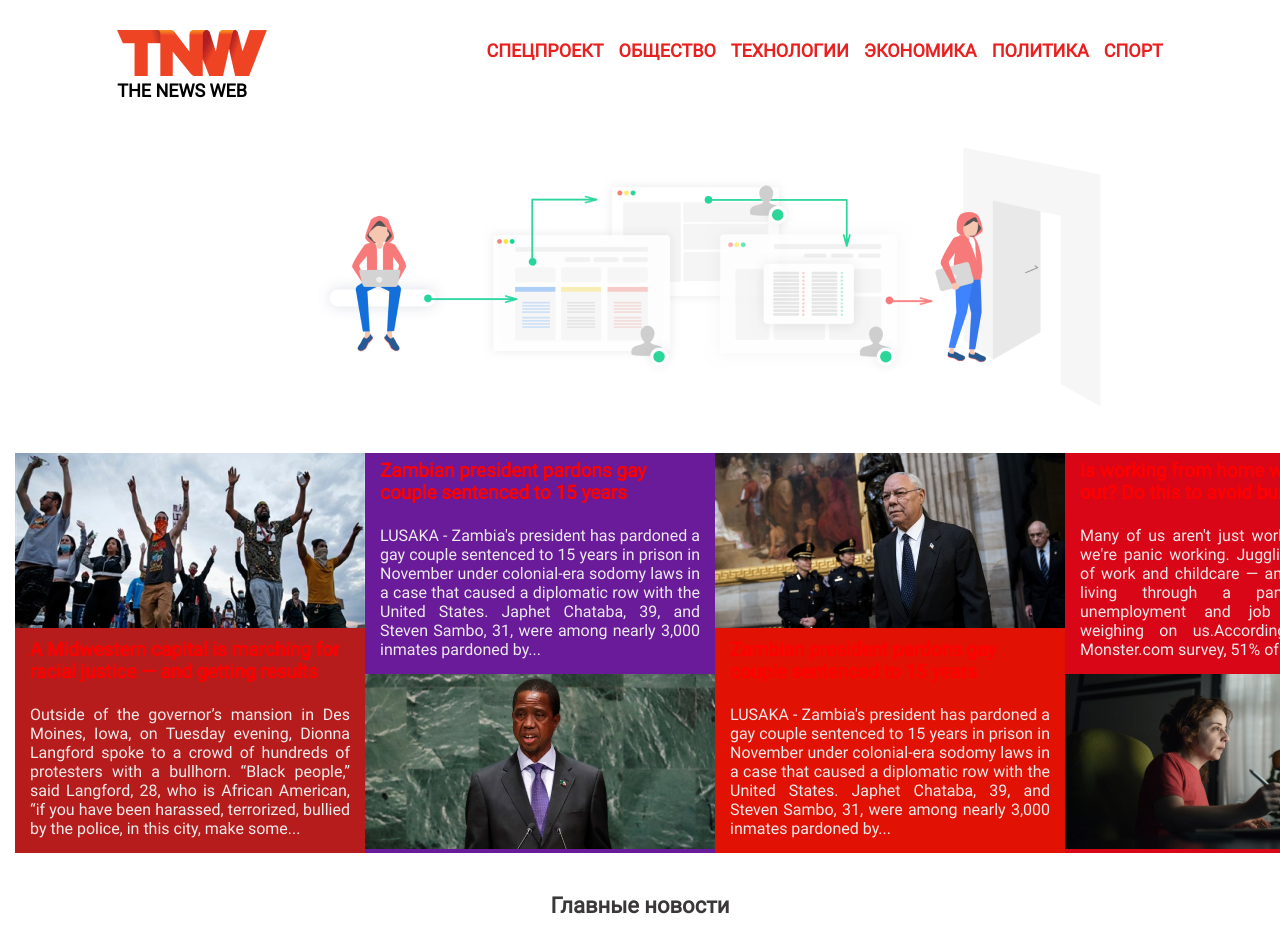
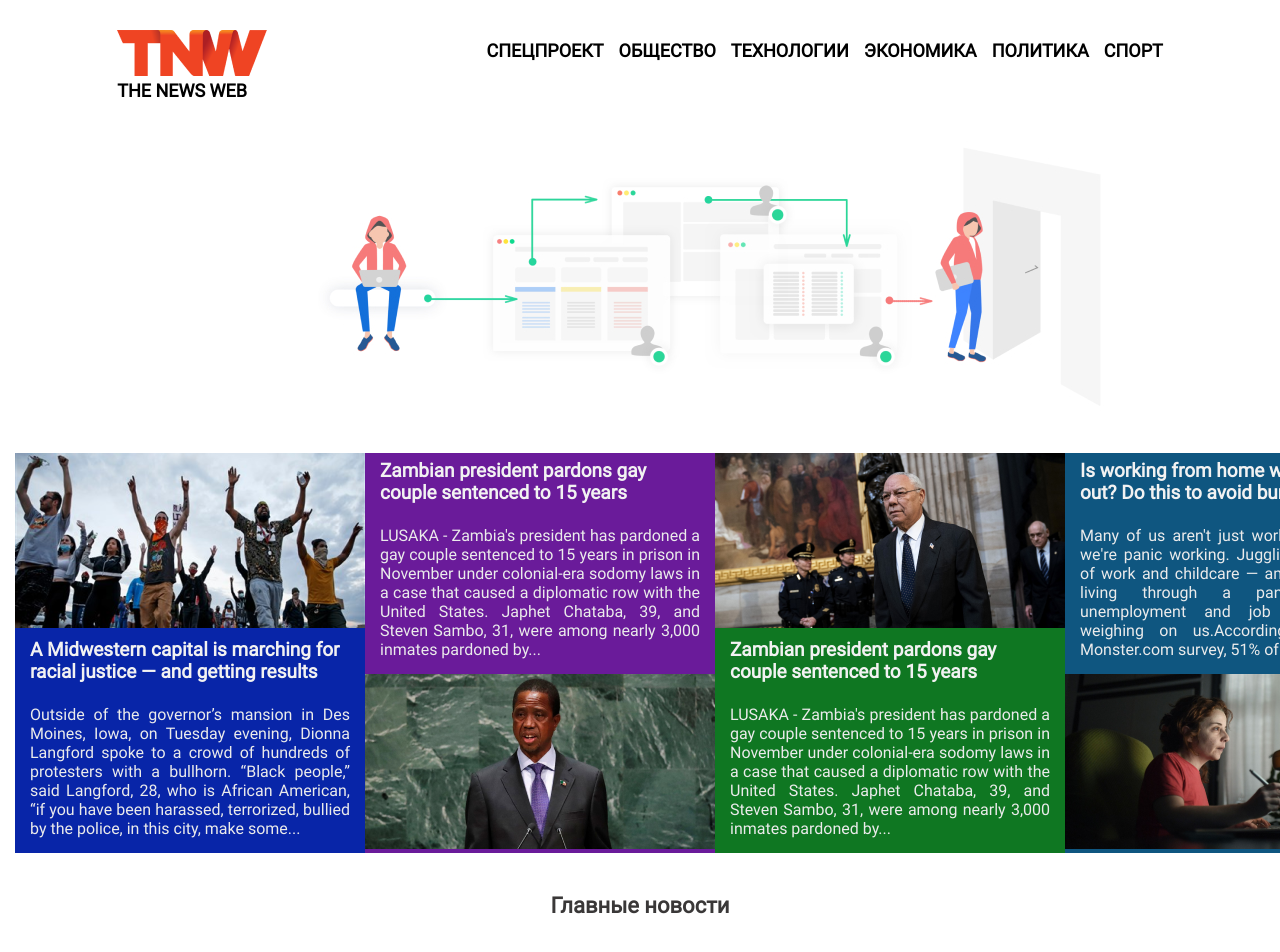
Before and after one commit to xalilullohdamanov/TheNewWeb, a plain HTML site: page index.html in a window 1280 px wide. Shown: the top 952 px of the page. Drawn offline with Linux system fonts and the light colour scheme.

Commit message:
first commit

```diff
--- a/main/main.css
+++ b/main/main.css
@@ -39,7 +39,7 @@ li{
 font-size: 18px;
 line-height: 21px;
 text-align: right;
-color: #e92020;
+color: #000000;
 
 
 }
@@ -54,23 +54,23 @@ line-height: 21px;
 color: #000000;
 }
 .header__nav{
-    background: #B71C1C;
+    background: #0825a8;
 
 }
 .header__nav2{
     background: #6A1B9A;
 }
 .header__nav3{
-    background: #e11203;
+    background: #0f7722;
 }
 .header__nav4{
-    background: #d80617;
+    background: #0f5680;
 }
 .title__header{
     font-weight: 700;
 font-size: 19px;
 line-height: 22px;
-color: #ff0000;
+color: #f2f2f2;
 padding: 7px 15px;
 }
 
```
